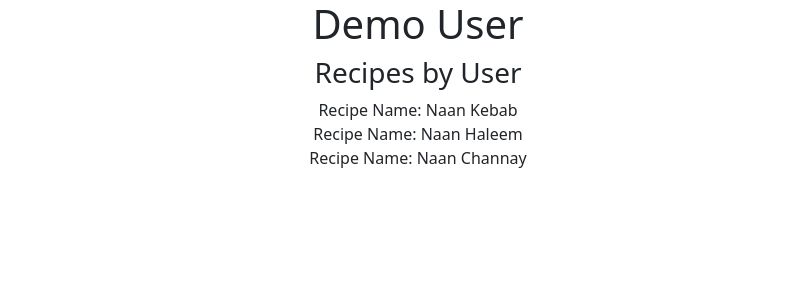
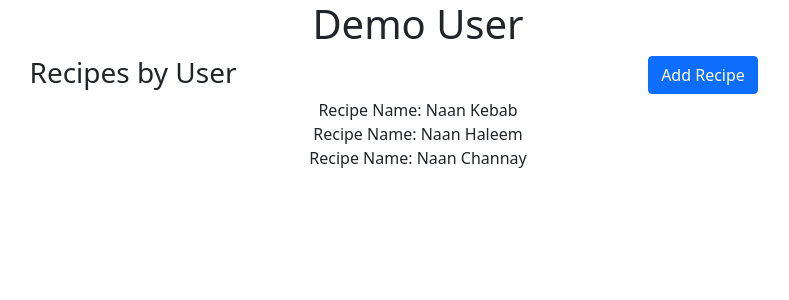
Before and after one commit to nushirvannaseer/foo-d-demo, a React (Create React App) app: page /userProfile in a window 1280 px wide. Shown: the top 300 px of the page, without its empty margins (222-1011 px from the left). Built offline with nearby package versions, Linux system fonts and the light colour scheme.

Commit message:
Add recipe page created. Needs to cater to array type inputs. Not set yet

```diff
--- a/package.json
+++ b/package.json
@@ -8,11 +8,13 @@
     "@testing-library/user-event": "^12.8.3",
     "bootstrap": "^5.0.1",
     "react": "^17.0.2",
+    "react-array-input": "^1.0.1",
     "react-bootstrap": "^1.6.1",
     "react-dom": "^17.0.2",
     "react-router": "^5.2.0",
     "react-router-dom": "^5.2.0",
     "react-scripts": "4.0.3",
+    "react-tag-input": "^6.6.1",
     "web-vitals": "^1.1.2"
   },
   "scripts": {
--- a/src/App.js
+++ b/src/App.js
@@ -5,11 +5,13 @@ import RestaurantProfile from "./components/restaurantProfile";
 import UserProfile from "./components/userProfile";
 import RecipeView from "./components/recipeView";
 import { Switch, Route } from "react-router-dom";
+import AddRecipe from "./components/addRecipe";
 
 function App() {
   return (
     <div className="App">
       <Switch>
+        <Route exact path="/addRecipe" component={AddRecipe}></Route>
         <Route exact path="/userProfile" component={UserProfile}></Route>
         <Route
           exact
--- /dev/null
+++ b/src/components/addRecipe.jsx
@@ -0,0 +1,55 @@
+import { Button } from "react-bootstrap";
+import { useHistory } from "react-router";
+import React, { Container, Row, Col, Component, useState } from "react";
+
+export default function AddRecipe(props) {
+  const history = useHistory();
+  var recipes = history.location.state.recipes;
+  console.log(recipes);
+  const [name, setName] = useState("");
+  const [steps, setSteps] = useState([]);
+  const [tags, setTags] = useState([]);
+
+  const onNameChange = (event) => {
+    setName(event.target.value);
+  };
+
+  const onStepsChange = (event) => {
+    setSteps(event.target.value);
+  };
+
+  const onTagsChange = (event) => {
+    setTags(event.target.value);
+  };
+
+  const handleSubmit = () => {
+    recipes.push({
+      name: name,
+      steps: steps,
+      tags: tags,
+    });
+    console.log(recipes);
+    history.push("/userProfile");
+  };
+
+  return (
+    <React.Fragment>
+      <h1>Add Recipe</h1>
+
+      <form onSubmit={handleSubmit}>
+        <label>Name: </label>
+        <input type="text" onChange={onNameChange} />
+        <br />
+
+        <label>Steps: </label>
+        <input type="textarea" onChange={onStepsChange} />
+        <br />
+
+        <label>Tags: </label>
+        <input type="text" onChange={onTagsChange} />
+        <br />
+        <Button type="submit">Save</Button>
+      </form>
+    </React.Fragment>
+  );
+}
--- a/src/components/userProfile.jsx
+++ b/src/components/userProfile.jsx
@@ -1,18 +1,45 @@
 import React, { Component } from "react";
 import USER_RECIPES from "../database/userRecipes";
-import { Container, Col, Row } from "react-bootstrap";
+import { Container, Col, Row, Button } from "react-bootstrap";
 
 export default class UserProfile extends Component {
   constructor(props) {
     super(props);
+    this.state = {
+      recipes: [],
+    };
+  }
+
+  componentDidMount() {
+    this.setState({
+      recipes: USER_RECIPES,
+    });
   }
 
   render() {
     return (
       <React.Fragment>
         <h1>Demo User</h1>
-        <h3>Recipes by User</h3>
-        {USER_RECIPES.map((recipe, id) => {
+        <Container>
+          <Row>
+            <Col>
+              <h3>Recipes by User</h3>
+            </Col>
+            <Col>
+              <Button
+                onClick={() =>
+                  this.props.history.push({
+                    pathname: "/addRecipe",
+                    state: { recipes: this.state.recipes },
+                  })
+                }
+              >
+                Add Recipe
+              </Button>
+            </Col>
+          </Row>
+        </Container>
+        {this.state.recipes.map((recipe, id) => {
           return (
             <Container>
               <Row
```
Also changed, not shown: 1 other file (tests, documents, lock files or other folders).
